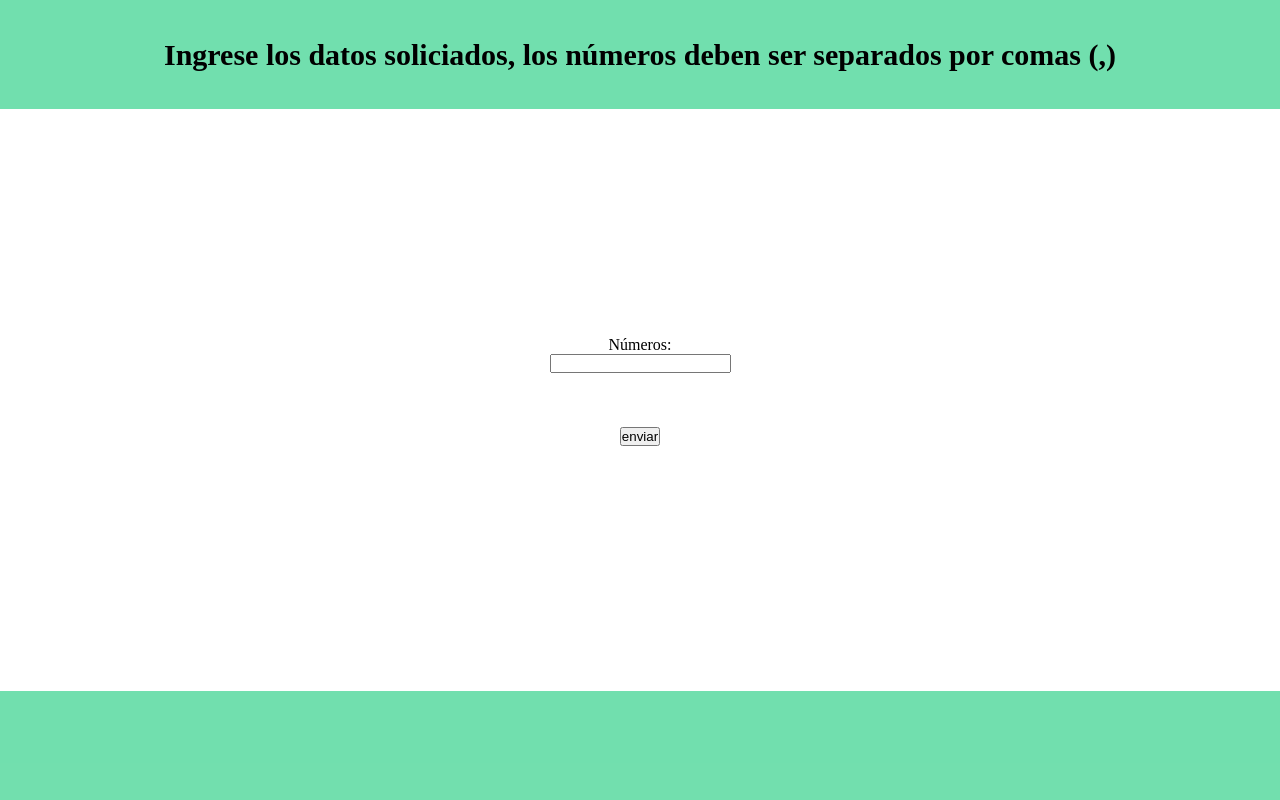
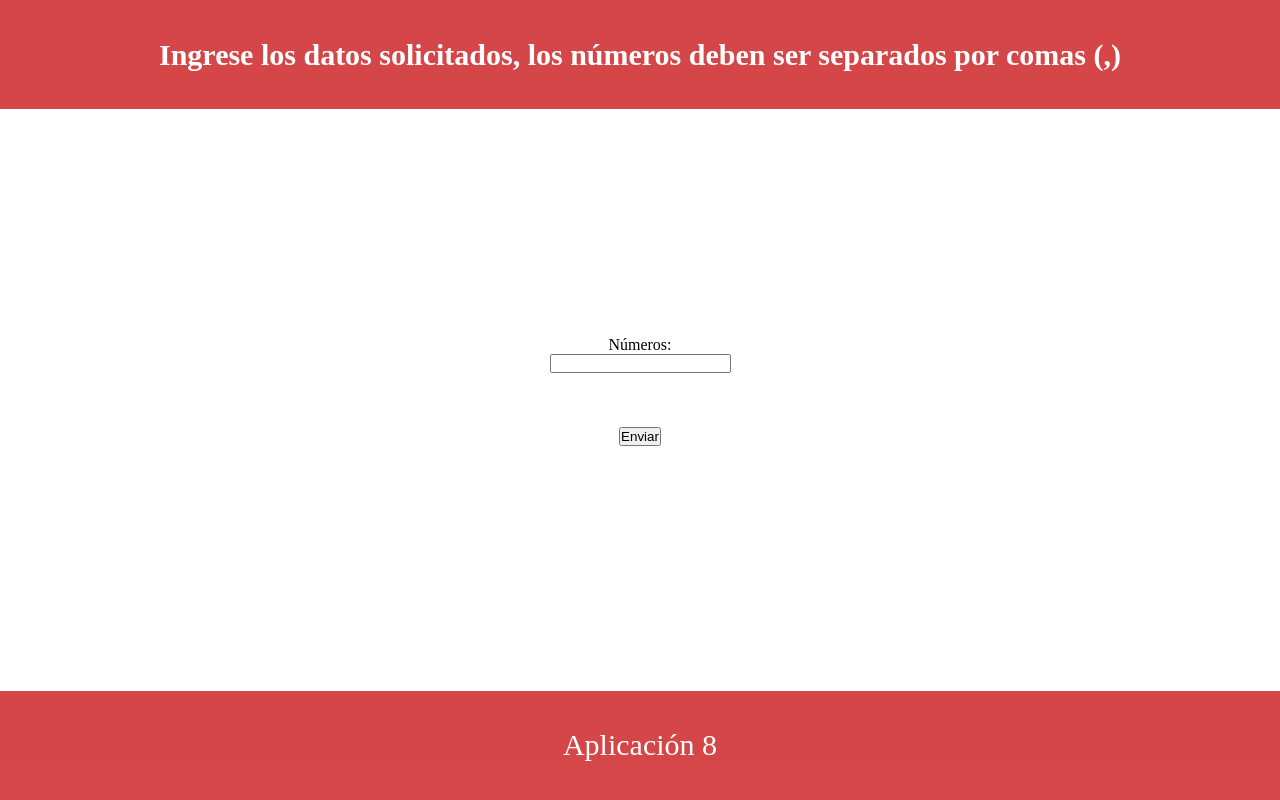
Before and after one commit to PaulaaGr/Aplicaciones_web, a plain HTML site: page aplicacion8/index.html in a window 1280 px wide. Drawn offline with Linux system fonts and the light colour scheme.

Commit message:
Final ejercicio 8

```diff
--- a/aplicacion8/estilo.css
+++ b/aplicacion8/estilo.css
@@ -15,7 +15,7 @@
 .paginaPrincipal header,
 .paginaPrincipal footer {
     width: 100%;
-    background-color: #15ca799a;
+    background-color: #ca1518c9;
     height: 150px;
     display: flex;
     justify-content: center;
@@ -23,7 +23,7 @@
 }
 
 .colorWhite {
-    color: #000000;
+    color: #ffffff;
     font-size: 30px;
 }
 
--- a/aplicacion8/index.html
+++ b/aplicacion8/index.html
@@ -9,7 +9,7 @@
 <body>
 <section class="paginaPrincipal">
     <header>
-        <h1 class="colorWhite">Ingrese los datos soliciados, los números deben ser separados por comas (,)</h1>
+        <h1 class="colorWhite">Ingrese los datos solicitados, los números deben ser separados por comas (,)</h1>
     </header>
 
     <article class="paginaPrincipal">
@@ -18,7 +18,7 @@
 
         <br>
 
-        <input type="submit" value="enviar" onclick="paresImpares()">
+        <input type="submit" value="Enviar" onclick="paresImpares()">
         <br>
 
         <p id="result"></p>
@@ -30,7 +30,7 @@
     </article>
 
     <footer>
-        <p class="colorWhite"></p>
+        <p class="colorWhite">Aplicación 8</p>
     </footer>
 
 </section>
```
